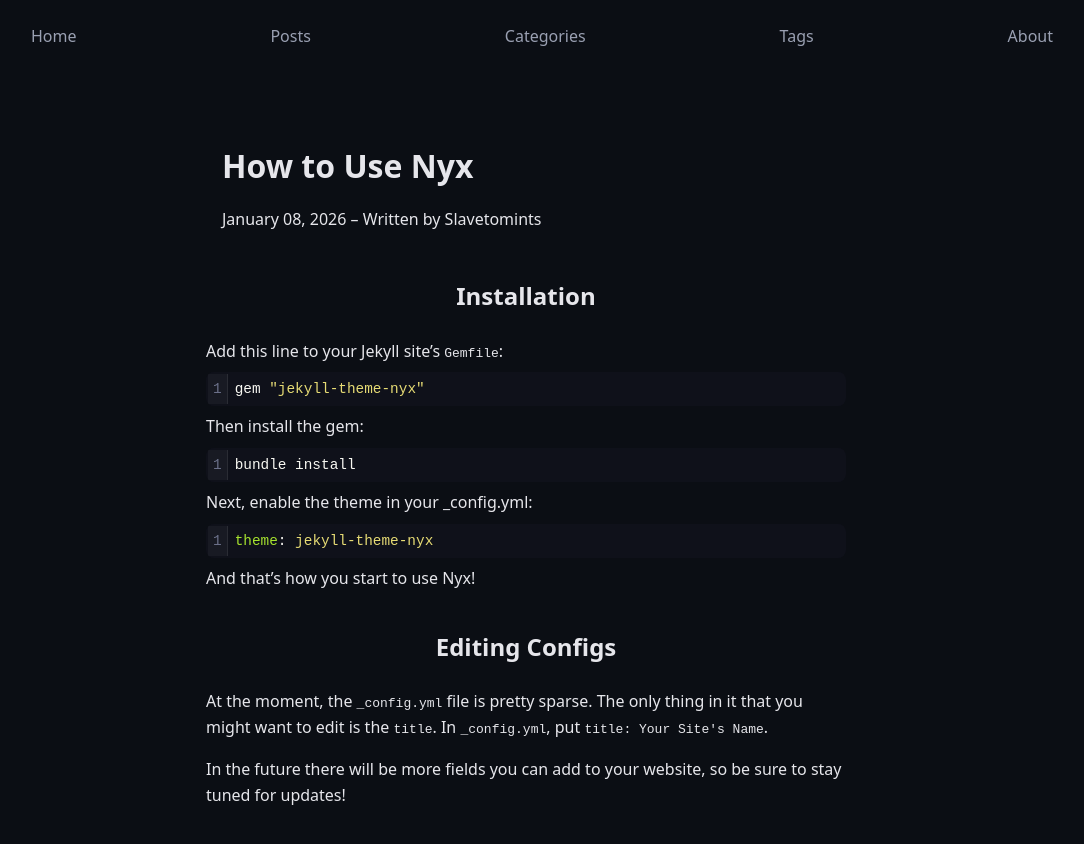
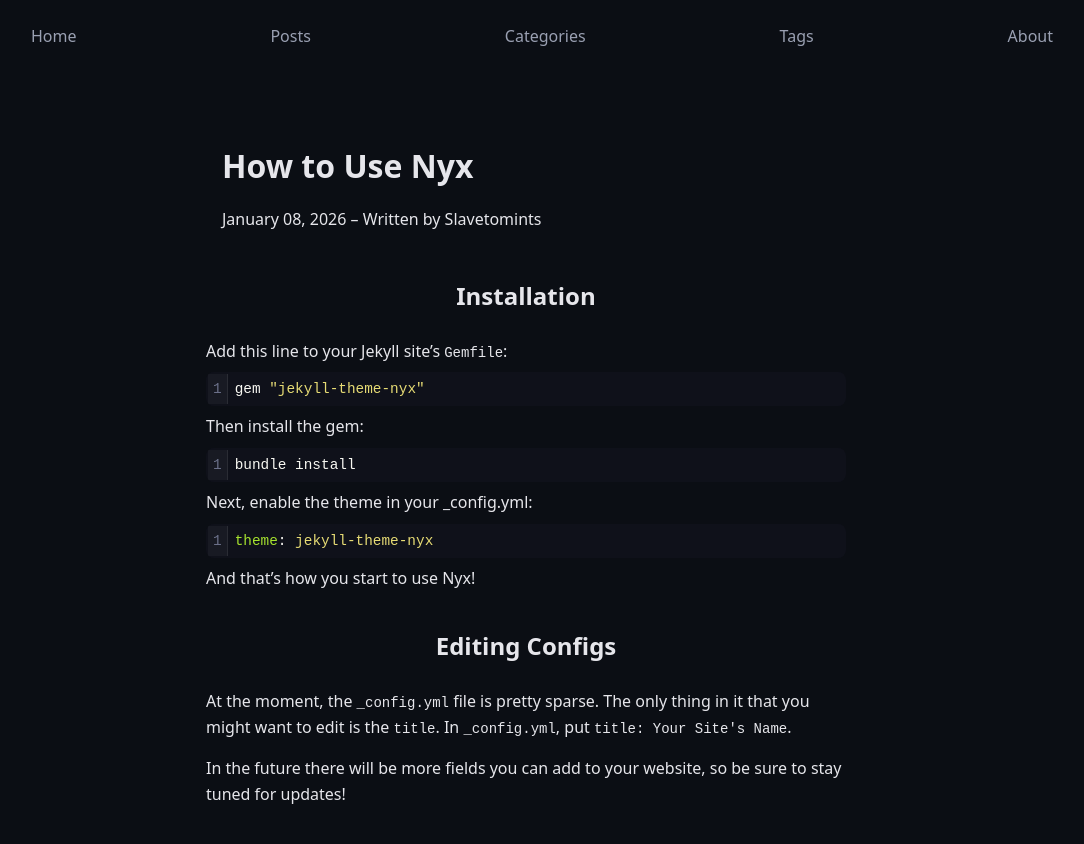
Before and after one commit to Slavetomints/jekyll-theme-nyx, a Jekyll site: the page built from _posts/2026-01-08-how-to-use-nyx.md, in a window 1280 px wide. Shown: the top 844 px of the page, without its empty margins (114-1198 px from the left). Built offline with Jekyll 4.4.1, drawn with Linux system fonts in a browser that asks for light colours.

Commit message:
update to make inline code show better

```diff
--- a/_sass/nyx/_code.scss
+++ b/_sass/nyx/_code.scss
@@ -45,3 +45,7 @@
 .rouge-table td {
   padding: 0;
 }
+
+p code {
+  font-size: 14px;
+}
```
